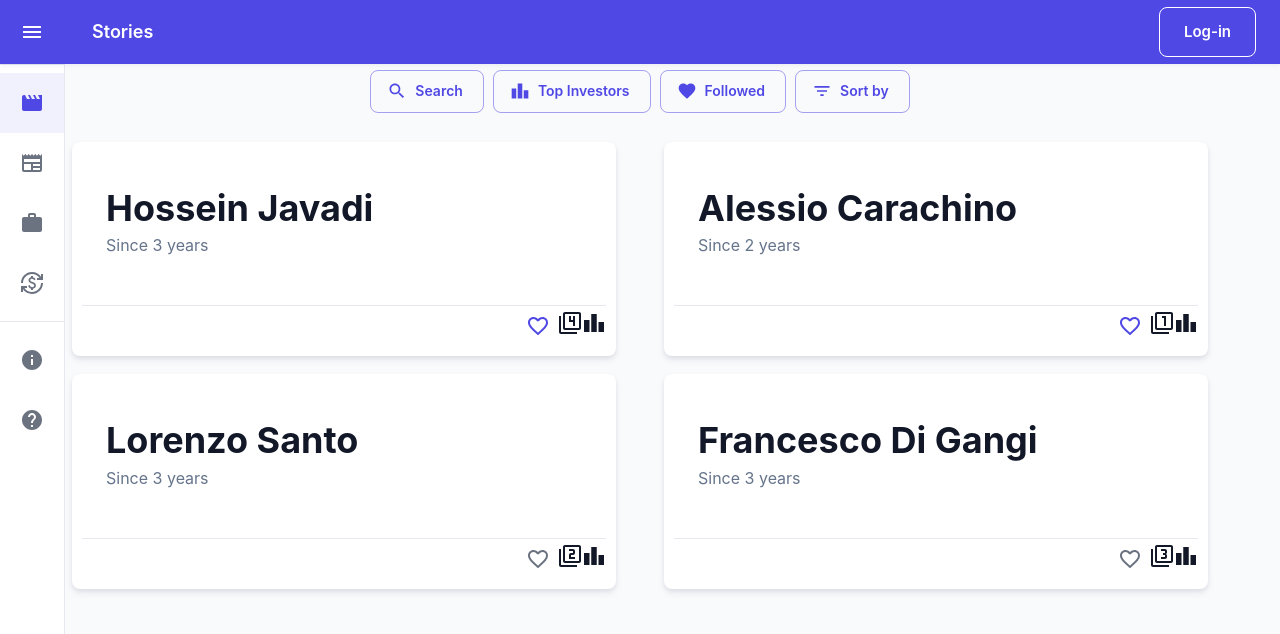
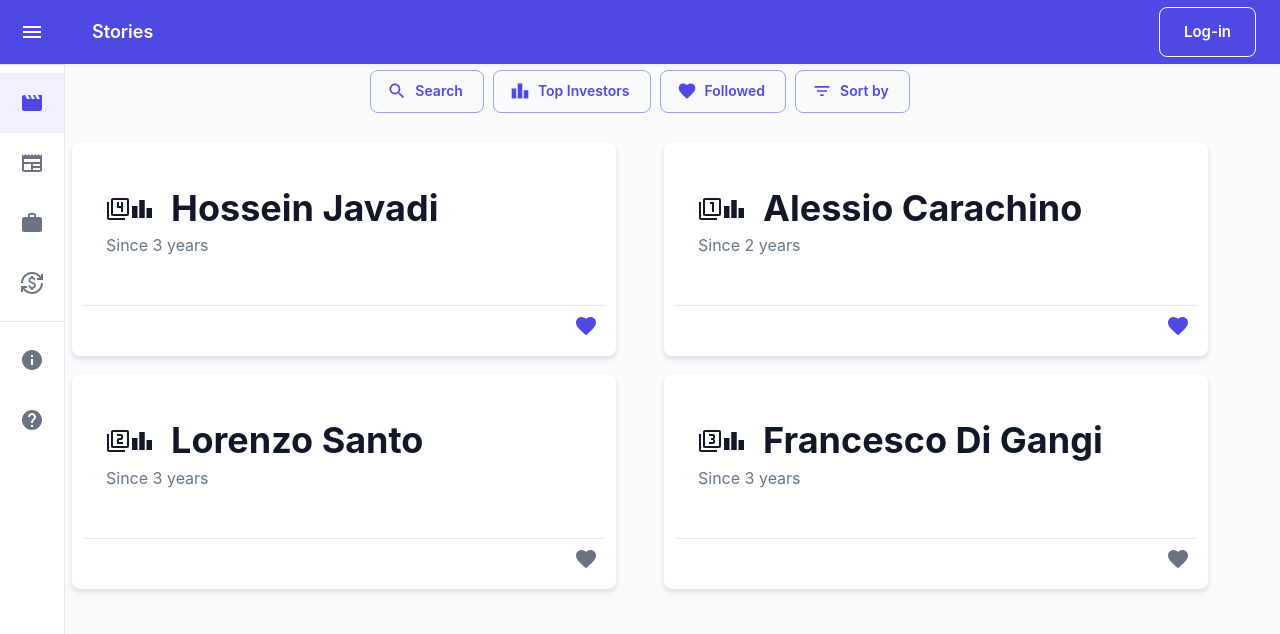
Before and after one commit to CarachinoAlessio/IntelliMents, a React (Create React App) app: page /investors/tops in a window 1280 px wide. Shown: the top 634 px of the page. Built offline with nearby package versions, Linux system fonts and the light colour scheme; the HTML template or start-up script is replaced by a standard one.

Commit message:
fixed investors

```diff
--- a/src/components/InvestorsComp.js
+++ b/src/components/InvestorsComp.js
@@ -4,6 +4,7 @@ import Button from '@mui/material/Button';
 import ShowChartIcon from '@mui/icons-material/ShowChart';
 import IconButton from "@mui/material/IconButton";
 import FavoriteBorderIcon from '@mui/icons-material/FavoriteBorder';
+
 import {useState} from "react";
 import {useNavigate} from "react-router-dom";
 import TextField from '@mui/material/TextField';
@@ -212,7 +213,11 @@ export default function InvestorsComp(props) {
                                 <CardActionArea onClick={()=>showProfile(i)}>
                                     <CardContent variant={"outlined"}>
                                         <Typography variant="h3" component="div">
-                                            {i.name}
+                                        <Grid aria-label="chart">
+                                            {i.position==="1"? <Tooltip title="Position"><Filter1Icon></Filter1Icon></Tooltip> : <Tooltip title="Position"><Filter2Icon></Filter2Icon></Tooltip>}
+                                                            <Tooltip title="Position"><LeaderboardIcon>
+                                                            </LeaderboardIcon></Tooltip>&nbsp;&nbsp;{i.name}
+                                                    </Grid>
                                         </Typography>
                                         <Typography variant="body1" color="text.secondary">
                                             {i.description}
@@ -228,14 +233,12 @@ export default function InvestorsComp(props) {
                                 <Grid container>
                                                 <Grid item xs={8}></Grid>
                                                 <Grid item xs={4} display={"flex"} justifyContent={"right"} alignItems={"center"}>
+
                                                     <IconButton onClick={() => setFollowing(i)} color={i.followed ? "primary" : ""} aria-label="favorite" >
-                                                        <FavoriteBorderIcon variant="contained"/>
+                                                    <Tooltip title="Follow"><FavoriteIcon variant="contained"/>
+                                                    </Tooltip>
                                                     </IconButton>
-                                                    <Grid aria-label="chart">
-                                                            {i.position==="1"? <Filter1Icon></Filter1Icon> : <Filter2Icon></Filter2Icon>}
-                                                            <LeaderboardIcon>
-                                                            </LeaderboardIcon>
-                                                    </Grid>
+
                                                 </Grid>
                                             </Grid>
                             </Card>
--- a/src/components/InvestorsFollowedComp.js
+++ b/src/components/InvestorsFollowedComp.js
@@ -13,6 +13,8 @@ import ListItemText from "@mui/material/ListItemText";
 import List from "@mui/material/List";
 import LeaderboardIcon from '@mui/icons-material/Leaderboard';
 import FavoriteIcon from '@mui/icons-material/Favorite';
+import Filter1Icon from '@mui/icons-material/Filter1';
+import Filter2Icon from '@mui/icons-material/Filter2';
 import {
     Box,
     Card, CardActionArea, CardActions, CardContent, Chip,
@@ -33,12 +35,16 @@ const profilesArr = [
     name: 'Alessio Carachino',
     description: 'Since 2 years',
     followed: true,
-    content: 'Lizards are a widespread group of squamate reptiles, with over 6,000 species, ranging across all continents except Antarctica with ranging across all continents except Antarctica with ranging across all continents except Antarctica with ranging across all continents except Antarctica with ranging across all continents',},
+    content: 'Lizards are a widespread group of squamate reptiles, with over 6,000 species, ranging across all continents except Antarctica with ranging across all continents except Antarctica with ranging across all continents except Antarctica with ranging across all continents except Antarctica with ranging across all continents',
+    position: '1'
+    },
     {id: 2,
     name: 'Lorenzo Carachino',
     description: 'Since 3 years',
-    followed: false,
-    content: 'Use Dollar-Cost Averaging to Build Wealth Over Time',},
+    followed: true,
+    content: 'Use Dollar-Cost Averaging to Build Wealth Over Time',
+    position: '2'
+    },
 ]
 
 
@@ -84,7 +90,7 @@ export default function InvestorsFollowedComp(props) {
                 console.log(result)
                 return result
             }
-            const [investorsState, setInvestorsState] = useState(filterAndSortAuthors(profilesArr));
+            const [investorsState, setInvestorsState] = useState((profilesArr));
 
                 const handleOpenFilter = (event) => {
                     setAnchorEl(anchorEl ? null : event.currentTarget);
@@ -96,6 +102,11 @@ export default function InvestorsFollowedComp(props) {
             }
 
 
+            const setFollowing = (i) => {
+                let newProfilesState = [...investorsState]
+                newProfilesState[i.id-1].followed = !newProfilesState[i.id-1].followed
+                setInvestorsState((newProfilesState) => [...newProfilesState])
+            }
 
 
     return (
@@ -188,7 +199,13 @@ export default function InvestorsFollowedComp(props) {
                                 <CardActionArea>
                                     <CardContent onClick={()=>showProfile(i)} variant={"outlined"}>
                                         <Typography variant="h3" component="div">
-                                            {i.name}
+
+                                        <Grid aria-label="chart">
+                                                            {i.position==="1" ? <Tooltip title="Position"><Filter1Icon></Filter1Icon></Tooltip> :
+                                                            <Tooltip title="Position"><Filter2Icon></Filter2Icon></Tooltip>}
+                                                            <Tooltip title="Position"><LeaderboardIcon>
+                                                            </LeaderboardIcon></Tooltip>&nbsp;&nbsp;{i.name}
+                                                    </Grid>
                                         </Typography>
                                         <Typography variant="body1" color="text.secondary">
                                             {i.description}
@@ -203,11 +220,9 @@ export default function InvestorsFollowedComp(props) {
                                             <Grid container>
                                                 <Grid item xs={8}></Grid>
                                                 <Grid item xs={4} display={"flex"} justifyContent={"right"} alignItems={"center"}>
-                                                    <IconButton aria-label="favorite">
-                                                        <HeartBrokenIcon />
-                                                    </IconButton>
-                                                    <IconButton aria-label="chart">
-                                                        <ShowChartIcon />
+                                                    <IconButton aria-label="favorite" onClick={() => setFollowing(i)} color={i.followed ? "primary" : ""}>
+                                                        {i.followed ? <Tooltip title="Unfollow"><FavoriteIcon /></Tooltip> :
+                                                                    <Tooltip title="Follow"><FavoriteIcon /></Tooltip>}
                                                     </IconButton>
                                                 </Grid>
                                             </Grid>
--- a/src/components/InvestorsTopComp.js
+++ b/src/components/InvestorsTopComp.js
@@ -220,7 +220,18 @@ export default function InvestorsTopComp(props) {
                                 <CardActionArea onClick={()=>showProfile(i)}>
                                     <CardContent variant={"outlined"}>
                                         <Typography variant="h3" component="div">
-                                            {i.name}
+                                        <Grid aria-label="chart">
+                                                            {i.position==="1"? <Tooltip title="Position"><Filter1Icon></Filter1Icon></Tooltip> :
+
+                                                            i.position==="2" ? <Tooltip title="Position"><Filter2Icon></Filter2Icon></Tooltip> :
+
+                                                            i.position==="3" ? <Tooltip title="Position"><Filter3Icon></Filter3Icon></Tooltip> :
+
+                                                            i.position==="4" ? <Tooltip title="Position"><Filter4Icon></Filter4Icon></Tooltip> : ""}
+                                                            <Tooltip title="Position"><LeaderboardIcon>
+                                                            </LeaderboardIcon></Tooltip>&nbsp;&nbsp;{i.name}
+
+                                                    </Grid>
                                         </Typography>
                                         <Typography variant="body1" color="text.secondary">
                                             {i.description}
@@ -235,19 +246,9 @@ export default function InvestorsTopComp(props) {
                                                 <Grid item xs={8}></Grid>
                                                 <Grid item xs={4} display={"flex"} justifyContent={"right"} alignItems={"center"}>
                                                     <IconButton onClick={() => setFollowing(i)} color={i.followed ? "primary" : ""} aria-label="favorite">
-                                                        <FavoriteBorderIcon />
+                                                    <Tooltip title="Follow"><FavoriteIcon variant="contained"/>
+                                                    </Tooltip>
                                                     </IconButton>
-                                                    <Grid aria-label="chart">
-                                                            {i.position==="1"? <Filter1Icon></Filter1Icon> :
-
-                                                            i.position==="2" ?<Filter2Icon></Filter2Icon> :
-
-                                                            i.position==="3" ? <Filter3Icon></Filter3Icon> :
-
-                                                            i.position==="4" ? <Filter4Icon></Filter4Icon> : ""}
-                                                            <LeaderboardIcon>
-                                                            </LeaderboardIcon>
-                                                    </Grid>
                                                 </Grid>
                                             </Grid>
                             </Card>
```
